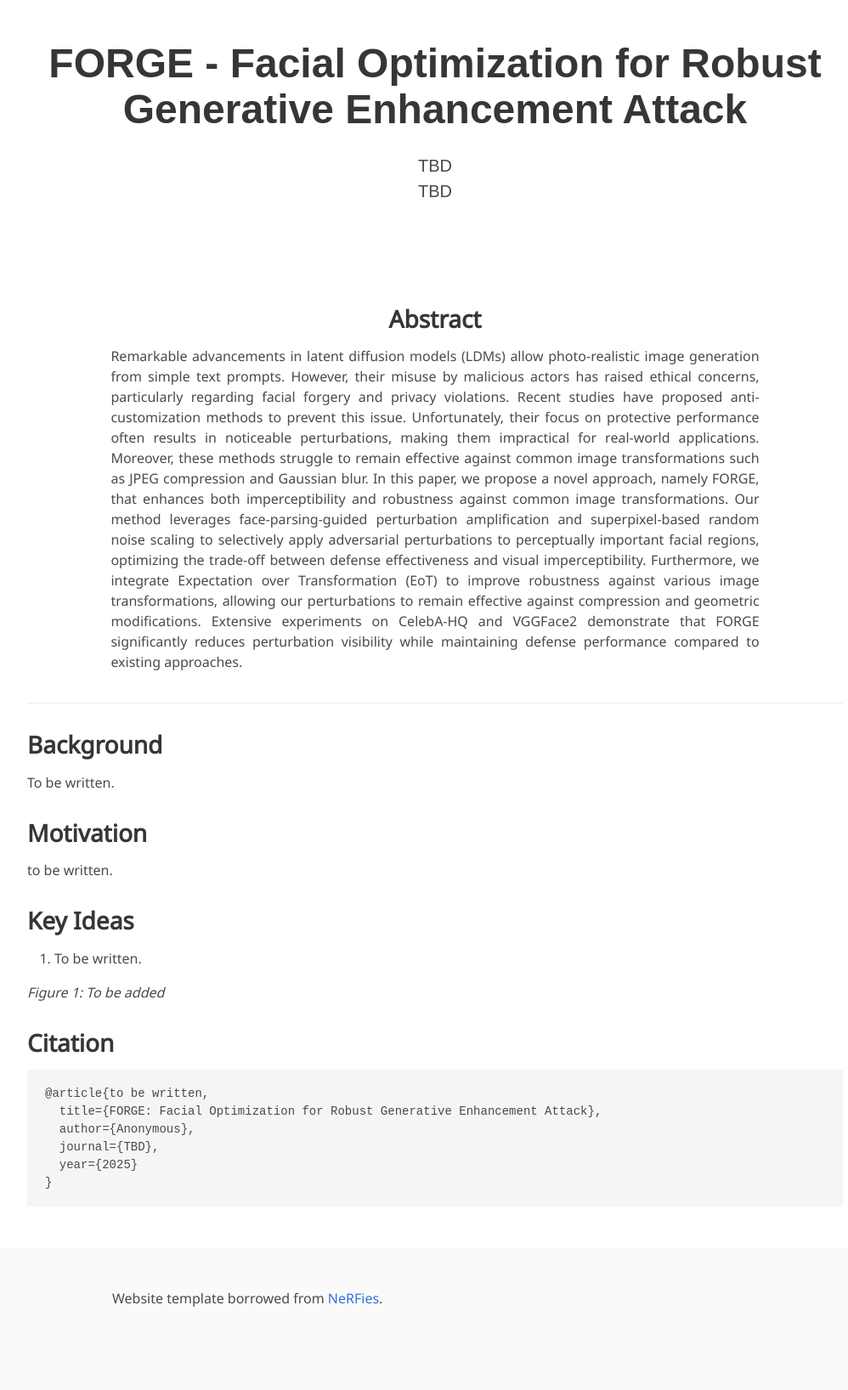
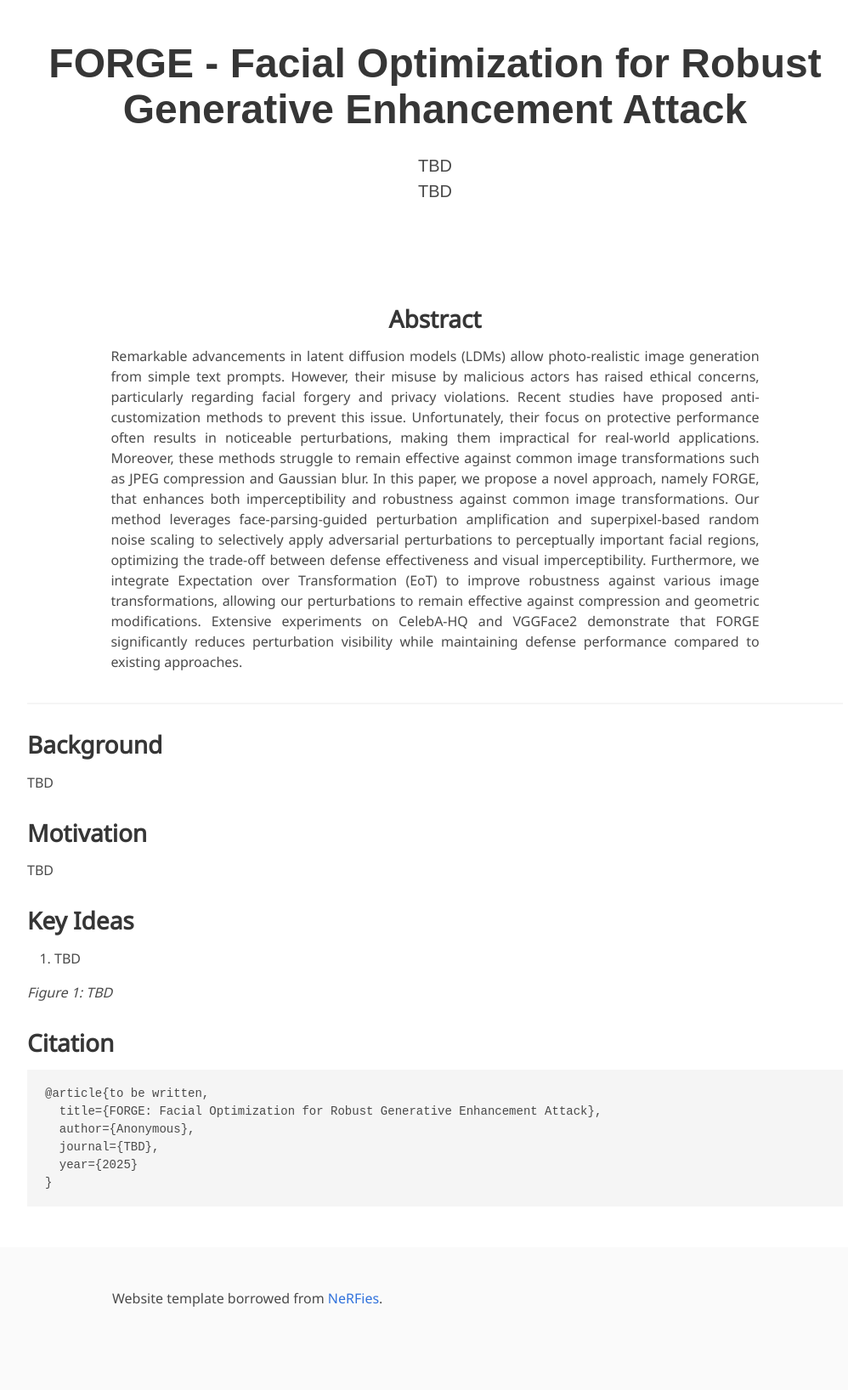
Before and after one commit to PSLeon24/PSLeon24.github.io, a Jekyll site: the page built from index.md, in a window 1280 px wide. Shown: the whole page at 85% size, without its empty margins (128-1126 px from the left). Built offline with Jekyll 4.4.1, drawn with Linux system fonts in a browser that asks for light colours; some web fonts are replaced.

Commit message:
Update index.md

````diff
--- a/index.md
+++ b/index.md
@@ -26,16 +26,16 @@ data: #
 ---
 
 ## Background
-To be written.
+TBD
 
 ## Motivation
-to be written.
+TBD
 
 
 ## Key Ideas
-1. To be written.
+1. TBD
 
-*Figure 1: To be added*
+*Figure 1: TBD*
 
 ## Citation
 ```
````
